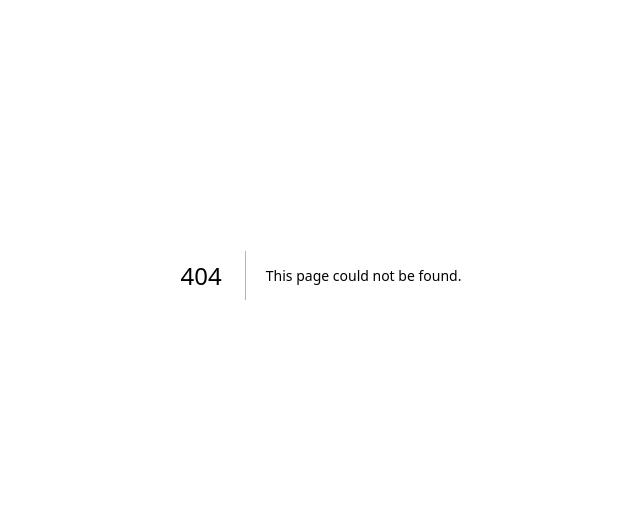
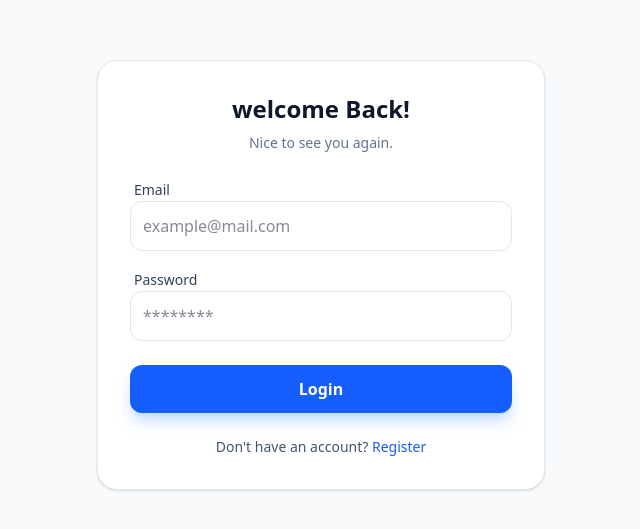
Before and after one commit to sachi-thakshi/Nexus-Tasks, a Next.js app: page /login in a window 1280 px wide. Before the commit this address had no page. Shown: the part 125-654 px from the top of the page, without its empty margins (319-959 px from the left). Built offline with nearby package versions, Linux system fonts and the light colour scheme.

Commit message:
feat: add login page and proxy for route protection

```diff
--- a/next.config.ts
+++ b/next.config.ts
@@ -1,10 +1,7 @@
 import type { NextConfig } from "next";
 
 const nextConfig: NextConfig = {
-  reactCompiler: true,
-  experimental: {
-    serverComponentsExternalPackages: ["@prisma/client"],
-  },
+  serverExternalPackages: ["bcrypt"],
 };
 
 export default nextConfig;
--- a/src/app/actions.ts
+++ b/src/app/actions.ts
@@ -4,6 +4,8 @@ import { db } from "@/lib/db";
 import { revalidatePath } from "next/cache";
 import bcrypt from "bcrypt";
 import { redirect } from "next/navigation";
+import { signIn } from "@/auth";
+import { AuthError } from "next-auth";
 
 export async function addTask(formData: FormData) {
   const title = formData.get("title") as string;
@@ -46,7 +48,7 @@ export async function signUp(prevState: any, formData: FormData) {
   const password = formData.get("password") as string;
 
   if (!name || !email || !password) {
-    return { error: "සියලුම තොරතුරු ඇතුළත් කරන්න." };
+    return { error: "Enter all information." };
   }
 
   const hashedPassword = await bcrypt.hash(password, 10);
@@ -56,8 +58,28 @@ export async function signUp(prevState: any, formData: FormData) {
       data: { name, email, password: hashedPassword },
     });
   } catch (error) {
-    return { error: "මෙම Email එක දැනටමත් භාවිතයේ පවතී." };
+    return { error: "This email is already in use." };
   }
 
   redirect("/login");
 }
+
+export async function login(prevState: any, formData: FormData) {
+  try {
+    await signIn("credentials", {
+      email: formData.get("email"),
+      password: formData.get("password"),
+      redirectTo: "/",
+    });
+  } catch (error) {
+    if (error instanceof AuthError) {
+      switch (error.type) {
+        case "CredentialsSignin":
+          return { error: "The email address or password is incorrect." };
+        default:
+          return { error: "An error occurred. Please try again." };
+      }
+    }
+    throw error;
+  }
+}
--- /dev/null
+++ b/src/app/login/page.tsx
@@ -0,0 +1,59 @@
+"use client";
+
+import { useActionState } from "react";
+import { login } from "../actions";
+import Link from "next/link";
+
+export default function LoginPage() {
+  const [state, formAction, isPending] = useActionState(login, null);
+
+  return (
+    <main className="min-h-screen bg-slate-50 dark:bg-slate-950 flex items-center justify-center p-4 transition-colors">
+      <div className="max-w-md w-full bg-white dark:bg-slate-900 p-8 rounded-[20px] shadow-sm border border-slate-200 dark:border-slate-800">
+        <h2 className="text-2xl font-bold text-slate-900 dark:text-white mb-2 text-center">welcome Back!</h2>
+        <p className="text-slate-500 dark:text-slate-400 text-sm text-center mb-6">Nice to see you again.</p>
+
+        <form action={formAction} className="space-y-4">
+          <div className="space-y-1">
+            <label className="text-sm font-medium text-slate-700 dark:text-slate-300 ml-1">Email</label>
+            <input
+              name="email"
+              type="email"
+              placeholder="example@mail.com"
+              className="w-full p-3 rounded-xl border border-slate-200 dark:border-slate-700 bg-transparent outline-none focus:ring-2 focus:ring-blue-500 text-slate-900 dark:text-white"
+              required
+            />
+          </div>
+
+          <div className="space-y-1">
+            <label className="text-sm font-medium text-slate-700 dark:text-slate-300 ml-1">Password</label>
+            <input
+              name="password"
+              type="password"
+              placeholder="********"
+              className="w-full p-3 rounded-xl border border-slate-200 dark:border-slate-700 bg-transparent outline-none focus:ring-2 focus:ring-blue-500 text-slate-900 dark:text-white"
+              required
+            />
+          </div>
+
+          {state?.error && (
+            <p className="text-red-500 text-sm font-medium bg-red-50 dark:bg-red-900/20 p-3 rounded-lg text-center">
+              {state.error}
+            </p>
+          )}
+
+          <button
+            disabled={isPending}
+            className="w-full bg-blue-600 text-white py-3 rounded-xl font-semibold hover:bg-blue-700 transition-all disabled:bg-blue-300 shadow-lg shadow-blue-200 dark:shadow-none mt-2"
+          >
+            {isPending ? "Logging..." : "Login"}
+          </button>
+        </form>
+
+        <p className="mt-6 text-center text-sm text-slate-600 dark:text-slate-400">
+          Don't have an account? <Link href="/register" className="text-blue-600 font-medium hover:underline">Register</Link>
+        </p>
+      </div>
+    </main>
+  );
+}
--- /dev/null
+++ b/src/proxy.ts
@@ -0,0 +1,18 @@
+import { auth } from "@/auth";
+
+export default auth((req) => {
+  const isLoggedIn = !!req.auth;
+  const isAuthPage = req.nextUrl.pathname.startsWith("/login") || req.nextUrl.pathname.startsWith("/register");
+
+  if (!isLoggedIn && !isAuthPage) {
+    return Response.redirect(new URL("/login", req.nextUrl));
+  }
+
+  if (isLoggedIn && isAuthPage) {
+    return Response.redirect(new URL("/", req.nextUrl));
+  }
+});
+
+export const config = {
+  matcher: ["/((?!api|_next/static|_next/image|favicon.ico).*)"],
+};
```
